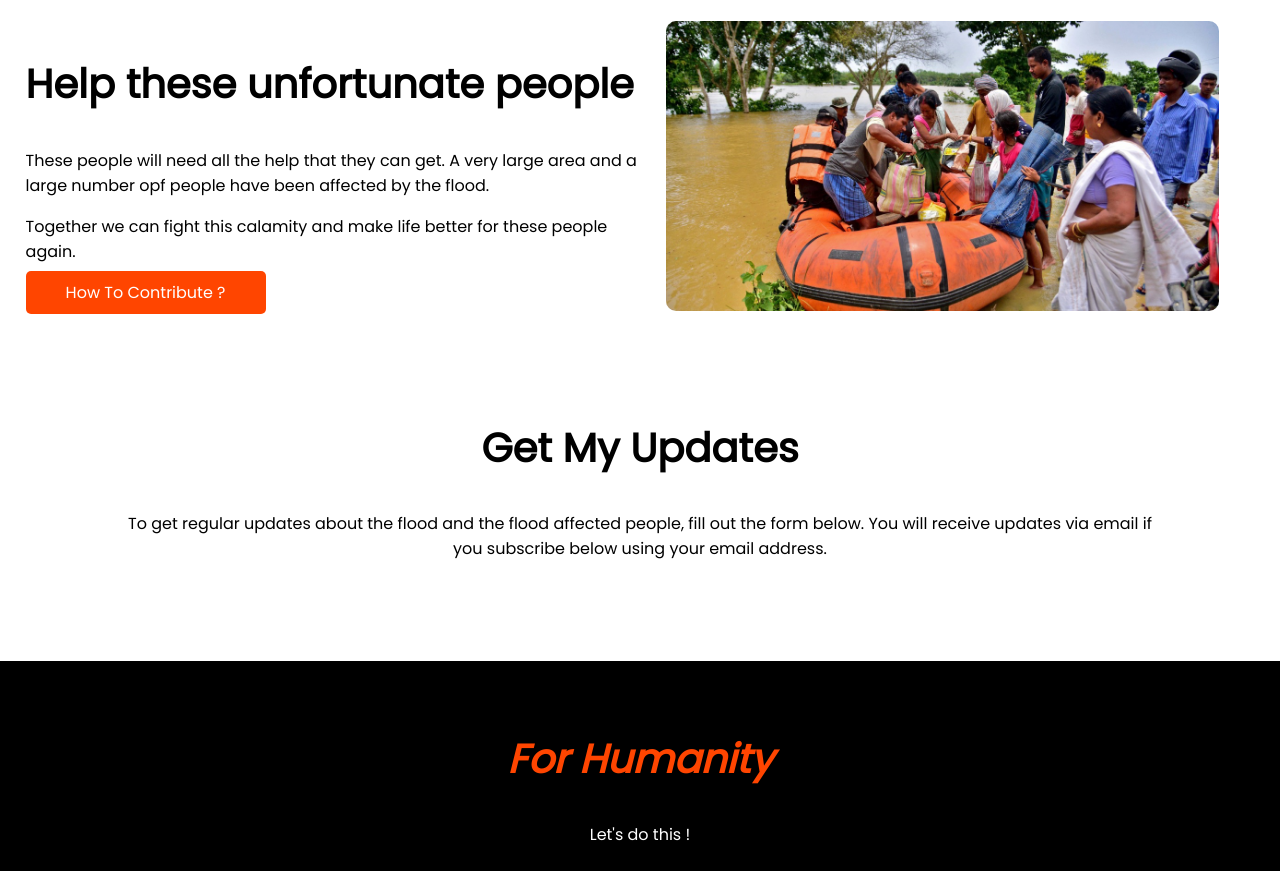
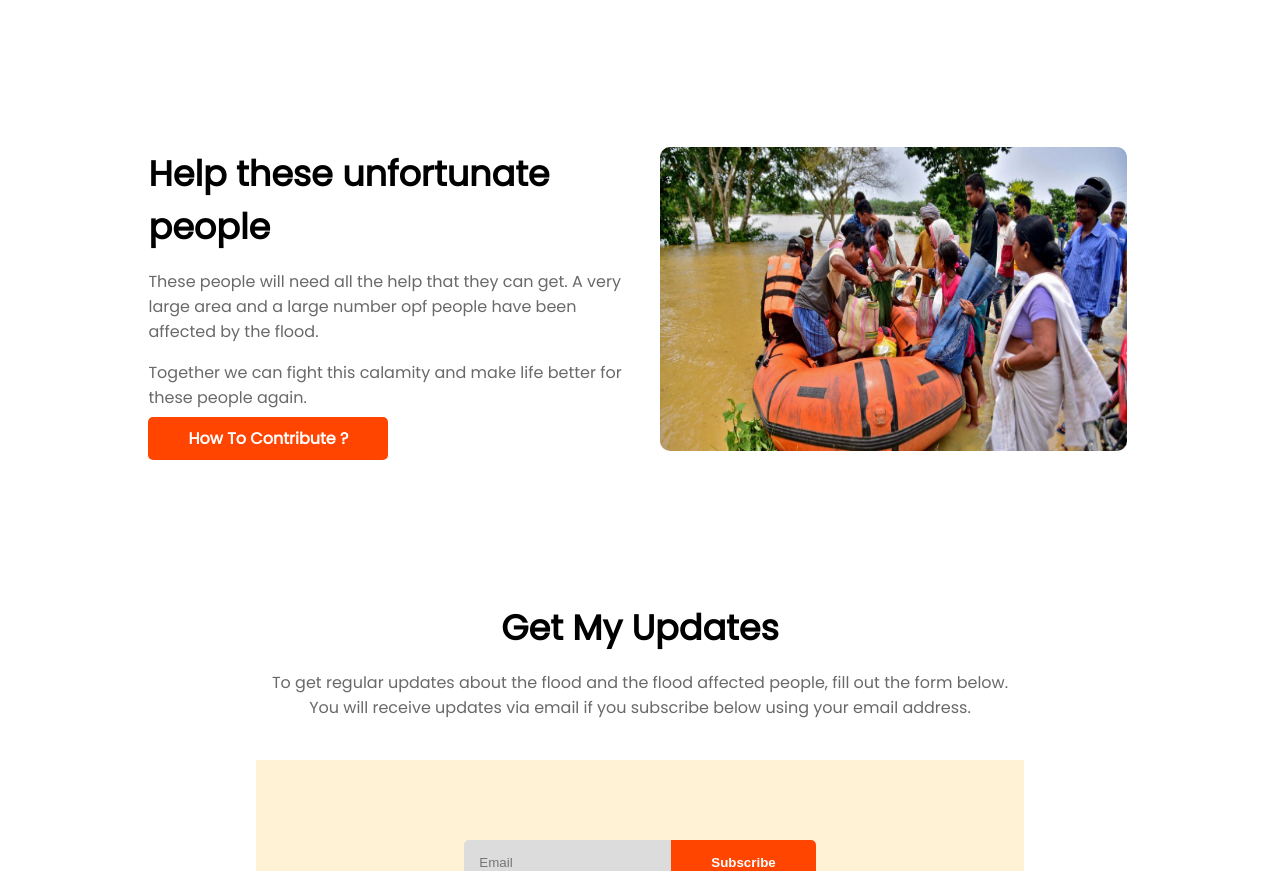
Before and after one commit to AsifKhan-27/assignment-1, a plain HTML site: page index.html in a window 1280 px wide. Shown: the part 1929-2800 px from the top of the page. Drawn offline with Linux system fonts and the light colour scheme.

Commit message:
third commit

```diff
--- a/index.html
+++ b/index.html
@@ -83,6 +83,10 @@
 		<p>
 			To get regular updates about the flood and the flood affected people, fill out the form below. You will receive updates via email if you subscribe below using your email address.
 		</p>
+		<form>
+			<input id="email" class="form-element" type="email" placeholder="Email">
+			<input id="form-button" class="button form-element" type="submit" value="Subscribe">
+		</form>
 	</section>
 </body>
 <footer>
--- a/style.css
+++ b/style.css
@@ -1,6 +1,7 @@
 body {
 	margin: 0;
 	font-family: 'Poppins', sans-serif;
+	color: rgb(105,105,105);
 }
 
 h1 {
@@ -9,13 +10,13 @@ h1 {
 }
 
 h2 {
-	font-size: 40px;
+	font-size: 35px;
+	margin: 0;
+	color: black;
 }
 
-p {
-	/*width: 60%;*/
-	/*padding: 0 18%;*/
-	/*text-align: center;*/
+h3 {
+	color: black;
 }
 
 .button {
@@ -26,6 +27,8 @@ p {
 	padding: 10px 40px;
 	border-radius: 5px;
 	margin-top: 5px;
+	border: none;
+	font-weight: 700;
 }
 
 .flexible-container {
@@ -44,12 +47,12 @@ p {
 	text-align: center;
 	color: white;
 	padding: 15%;
-	margin-bottom: 100px;
+	margin-bottom: 150px;
 }
 
 .donate-today-section {
 	text-align: center;
-	margin-bottom: 100px;
+	margin-bottom: 150px;
 	padding: 0 20%;
 }
 
@@ -70,21 +73,24 @@ p {
 
 .donation-input {
 	display: block;
-	padding: 5px 240px;
+	padding: 10px 240px;
 	margin-left: auto;
 	margin-right: auto;
 	margin-bottom: 20px;
 	/*border-color: white;*/
+	border: none;
+	border-bottom: 2px solid rgb(200,200,200);
 }
 
 .donate-plan-section {
 	text-align: center;
 	margin-left: 150px;
 	margin-right: 150px;
-	margin-bottom: 100px;
+	margin-bottom: 150px;
 }
 
 .plan-schemes {
+	margin-top: 20px;
 	text-align: left;
 	padding: 40px 20px;
 	margin-left: 10px;
@@ -106,31 +112,62 @@ p {
 }
 
 .bonus-section {
-	margin-bottom: 100px;
+	margin-bottom: 150px;
+	padding: 0 10%;
 }
 
 .half-width {
-	width: 48%;		/*the width of this class is set to 50% of it's parent element*/
+	width: 50%;		/*the width of this class is set to 50% of it's parent element*/
 	padding-left: 2%;
 }
 
 .half-width img {
-	width: 90%;		/*this sets the % of width the image takes from the div with class half-with*/
+	width: 95%;		/*this sets the % of width the image takes from the div with class half-with*/
+	height: 100%;
 	border-radius: 10px;
 }
 
 .updates-section {
 	text-align: center;
-	margin-bottom: 100px;
-	padding: 0 10%;
+	margin-bottom: 150px;
+	padding: 0 20%;
+}
+
+form {
+	margin-top: 40px;
+	padding: 80px 0px;
+	background-color: rgb(255,242,213);
+	display: flex;
+	justify-content: center;
+}
+
+.form-element {
+	margin: 0;
+	border: none;
+}
+
+#form-button {
+	border-top-right-radius: 5px;
+	border-top-left-radius: 0px;
+	border-bottom-right-radius: 5px;
+	border-bottom-left-radius: 0px;
+}
+
+#email {
+	border-top-right-radius: 0;
+	border-top-left-radius: 5px;
+	border-bottom-right-radius: 0;
+	border-bottom-left-radius: 5px;
+	padding: 15px;
+	background-color: rgb(220,220,220);
+	color: gray;
 }
 
 footer {
 	background-color: black;
 	text-align: center;
 	color: white;
-	padding-top: 35px;
-	padding-bottom: 35px;
+	padding: 30px 0;
 }
 
 footer h2 {
```
